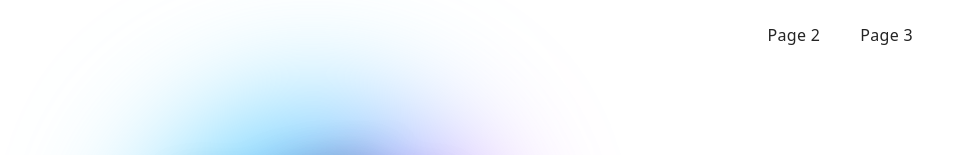
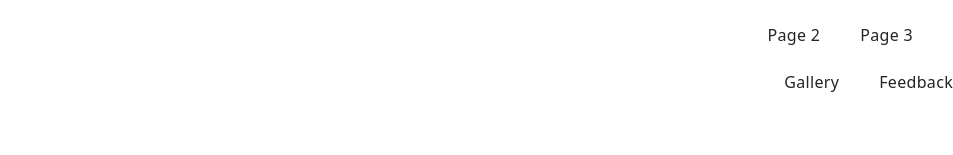
Before and after one commit to BogdanPavlyk/goit-advancedjs-hw-01, a website built with Vite: page src/index.html in a window 1280 px wide. Shown: the top 155 px of the page, without its empty margins (327-1280 px from the left). Built offline with nearby package versions, Linux system fonts and the light colour scheme.

Commit message:
Update index.html

```diff
--- a/src/index.html
+++ b/src/index.html
@@ -4,16 +4,21 @@
     <meta charset="UTF-8" />
     <link rel="icon" type="image/svg+xml" href="/favicon.svg" />
     <meta name="viewport" content="width=device-width, initial-scale=1.0" />
-    <title>Vanilla App Template</title>
+    <title>Тема 2. Модульність коду. Домашня робота</title>
     <link rel="stylesheet" href="./css/styles.css" />
   </head>
   <body>
     <load src="./partials/header.html" icon-path="img/sprite.svg#logo" />
 
     <main>
-      <!-- Loads the specified .html file -->
-      <load src="./partials/vite-promo.html" />
-      <load src="./partials/badges.html" />
+      <ul class="nav-list">
+        <li class="nav-item">
+          <a class="nav-link {=$highlight-act}" href="./1-gallery.html">Gallery</a>
+        </li>
+        <li class="nav-item">
+          <a class="nav-link {=$highlight-curr}" href="./2-form.html">Feedback</a>
+        </li>
+      </ul>
     </main>
 
     <load src="./partials/footer.html" />
```
